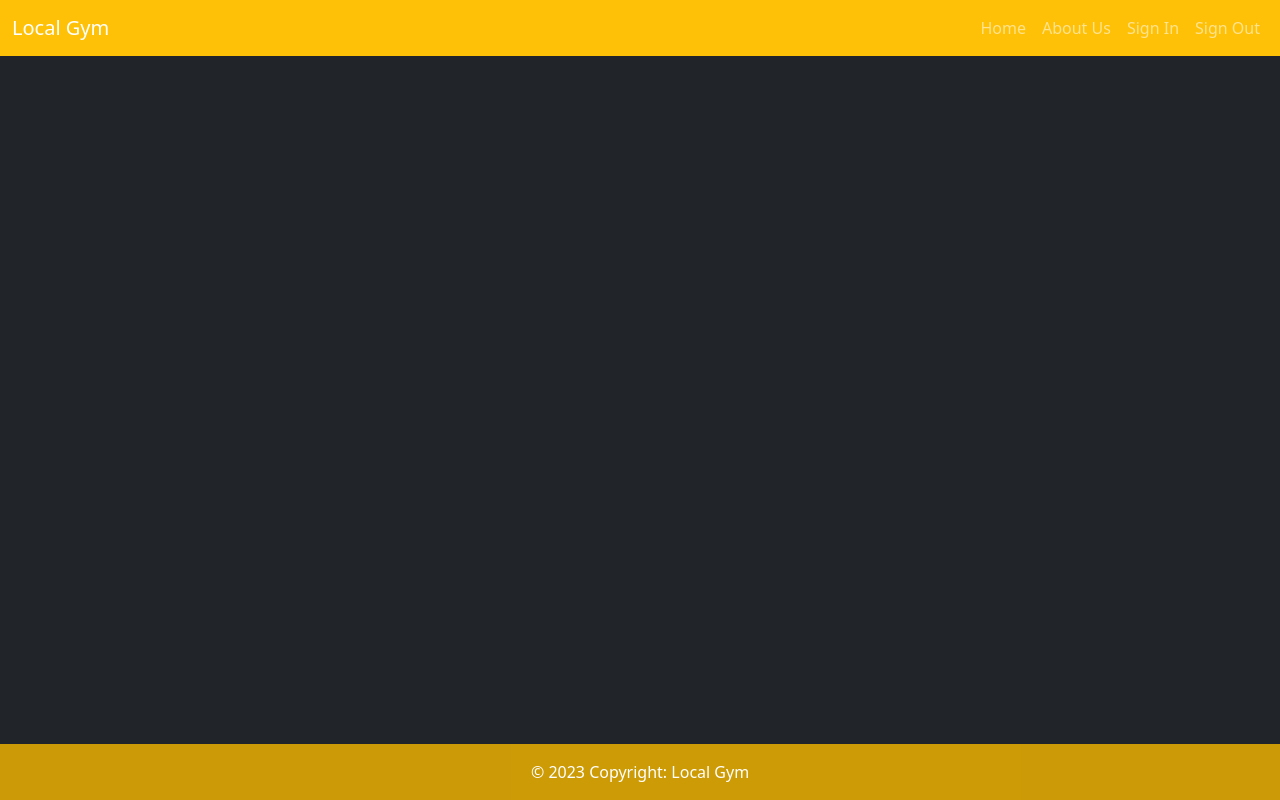
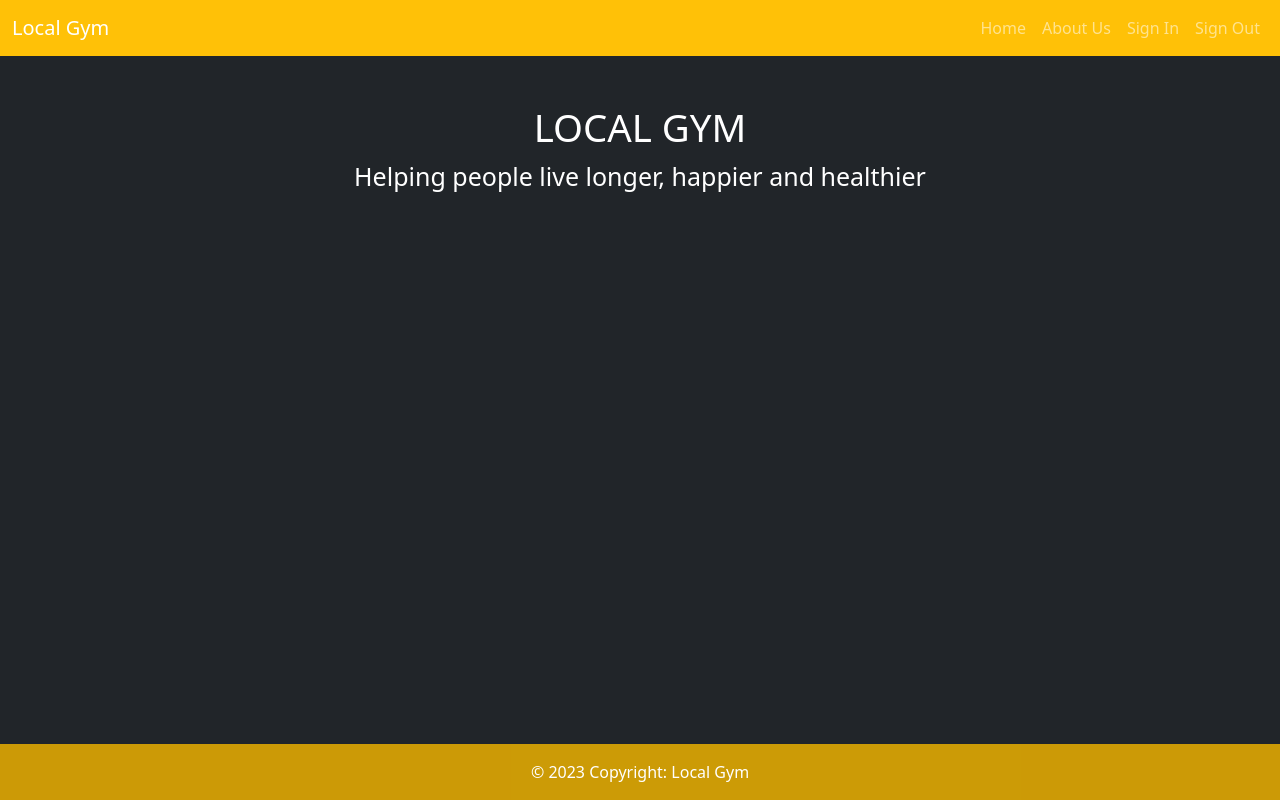
Before and after one commit to yeseniag9/assignment5, a plain HTML site: page about.html in a window 1280 px wide. Drawn offline with nearby package versions, Linux system fonts and the light colour scheme.

Commit message:
added top of about page

```diff
--- a/about.html
+++ b/about.html
@@ -22,6 +22,11 @@
         </div>
     </nav>
 
+    <div class="container text-center mt-5 text-white">
+        <h1 class="text-uppercase" style="font-size: 3vw">Local Gym</h1>
+        <p style="font-size: 25px">Helping people live longer, happier and healthier</p>
+    </div>
+
     <footer class="text-white bg-warning fixed-bottom">
         <div class="text-center p-3" style="background-color: rgba(0, 0, 0, 0.2)">© 2023 Copyright:
             <a class="text-white text-decoration-none" href="#">Local Gym</a>
```
Also changed, not shown: images/._arms-rope-unsplash.jpg (added), images/._arms-weight-unsplash.jpg (added), 2 other files.
